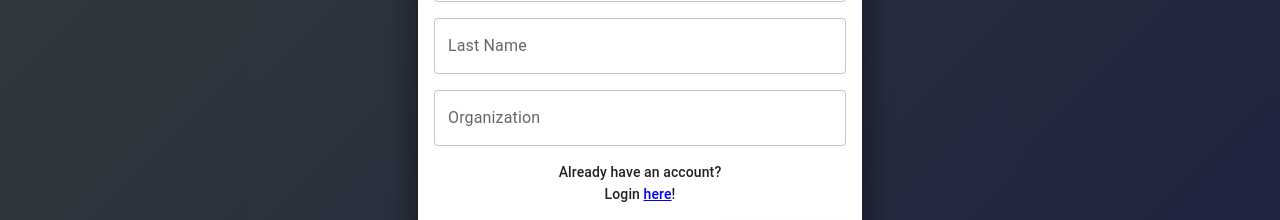
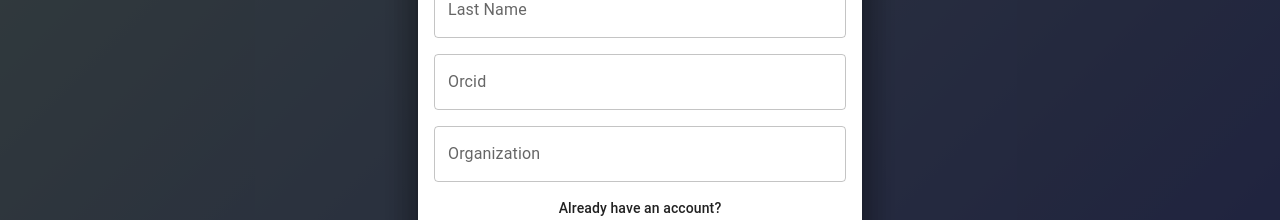
Before and after one commit to athenarc/graspos-catalogue, a React (Vite) app in the folder frontend/: page /catalogue/register in a window 1280 px wide. Shown: the part 438-658 px from the top of the page. Built offline with nearby package versions, Linux system fonts and the light colour scheme; no server answers.

Commit message:
Add orcid in users

```diff
--- a/frontend/src/components/Forms/ProfileForm.jsx
+++ b/frontend/src/components/Forms/ProfileForm.jsx
@@ -10,6 +10,7 @@ import {
   InputLabel,
   OutlinedInput,
   InputAdornment,
+  Stack,
 } from "@mui/material";
 import CloseIcon from "@mui/icons-material/Close";
 import ArrowDropDownIcon from "@mui/icons-material/ArrowDropDown";
@@ -35,11 +36,10 @@ function ResetPassword({ register, errors }) {
     event.preventDefault();
   };
   return (
-    <DialogContent sx={{ p: 2 }}>
     <FormControl fullWidth variant="outlined">
       <InputLabel htmlFor="outlined-adornment-password">Password</InputLabel>
       <OutlinedInput
-          {...register("password", { value: "" })}
+        {...register("password")}
         id="outlined-adornment-password"
         type={showPassword ? "text" : "password"}
         endAdornment={
@@ -60,7 +60,6 @@ function ResetPassword({ register, errors }) {
         label="Password"
       />
     </FormControl>
-    </DialogContent>
   );
 }
 
@@ -87,7 +86,6 @@ export default function ProfileForm() {
       { data },
       {
         onSuccess: () => {
-          reset();
           setMessage("User information updated successfully!");
         },
         onError: (error) => {
@@ -139,6 +137,7 @@ export default function ProfileForm() {
             <CloseIcon sx={{ color: "white" }} />
           </IconButton>
           <DialogContent sx={{ p: 2 }}>
+            <Stack direction="column" spacing={2}>
               <TextField
                 required
                 {...register("username", {
@@ -148,10 +147,11 @@ export default function ProfileForm() {
                 label="Username"
                 sx={{ width: "100%" }}
               />
-          </DialogContent>
               <Button
                 onClick={handleSetShowPassword}
-            endIcon={showPassowrd ? <ArrowDropUpIcon /> : <ArrowDropDownIcon />}
+                endIcon={
+                  showPassowrd ? <ArrowDropUpIcon /> : <ArrowDropDownIcon />
+                }
                 sx={{ p: 0 }}
               >
                 Change Password
@@ -164,7 +164,6 @@ export default function ProfileForm() {
                   errors={errors}
                 />
               )}
-          <DialogContent sx={{ p: 2 }}>
               <TextField
                 required
                 {...register("email", {
@@ -179,10 +178,8 @@ export default function ProfileForm() {
                 label="Email"
                 error={!!errors?.email}
                 helperText={errors?.email?.message}
-              sx={{ width: "100%" }}
+                fullWidth
               />
-          </DialogContent>
-          <DialogContent sx={{ p: 2 }}>
               <TextField
                 {...register("first_name", {
                   value: user?.first_name,
@@ -190,15 +187,24 @@ export default function ProfileForm() {
                 label="First Name"
                 sx={{ width: "100%" }}
               />
-          </DialogContent>
-          <DialogContent sx={{ p: 2 }}>
               <TextField
                 {...register("last_name", { value: user?.email })}
                 label="Last Name"
                 sx={{ width: "100%" }}
               />
-          </DialogContent>
-          <DialogContent sx={{ p: 2 }}>
+
+              <TextField
+                {...register("orcid", {
+                  pattern: {
+                    value: /^(\d{4}-){3}\d{3}(\d|X)$/,
+                    message: "Orcid not in correct format",
+                  },
+                })}
+                label="Orcid"
+                fullWidth
+                error={!!errors?.orcid}
+                helperText={errors?.orcid?.message}
+              />
               <TextField
                 {...register("organization", {
                   value: user?.organization,
@@ -206,6 +212,7 @@ export default function ProfileForm() {
                 label="Organization"
                 sx={{ width: "100%" }}
               />
+            </Stack>
           </DialogContent>
           <DialogActions sx={{ p: 2 }}>
             <Button
--- a/frontend/src/components/Forms/RegisterForm.jsx
+++ b/frontend/src/components/Forms/RegisterForm.jsx
@@ -148,6 +148,20 @@ export default function RegisterForm() {
         </DialogContent>
         <DialogContent sx={{ p: 2, pt: 0 }}>
           <TextField
+            {...register("orcid", {
+              pattern: {
+                value: /^(\d{4}-){3}\d{3}(\d|X)$/,
+                message: "Orcid not in correct format",
+              },
+            })}
+            label="Orcid"
+            fullWidth
+            error={!!errors?.orcid}
+            helperText={errors?.orcid?.message}
+          />
+        </DialogContent>
+        <DialogContent sx={{ p: 2, pt: 0 }}>
+          <TextField
             {...register("organization")}
             label="Organization"
             fullWidth
```
Also changed, not shown: 1 other file (tests, documents, lock files or other folders). Lines whose indentation alone changed are shown as unchanged.
